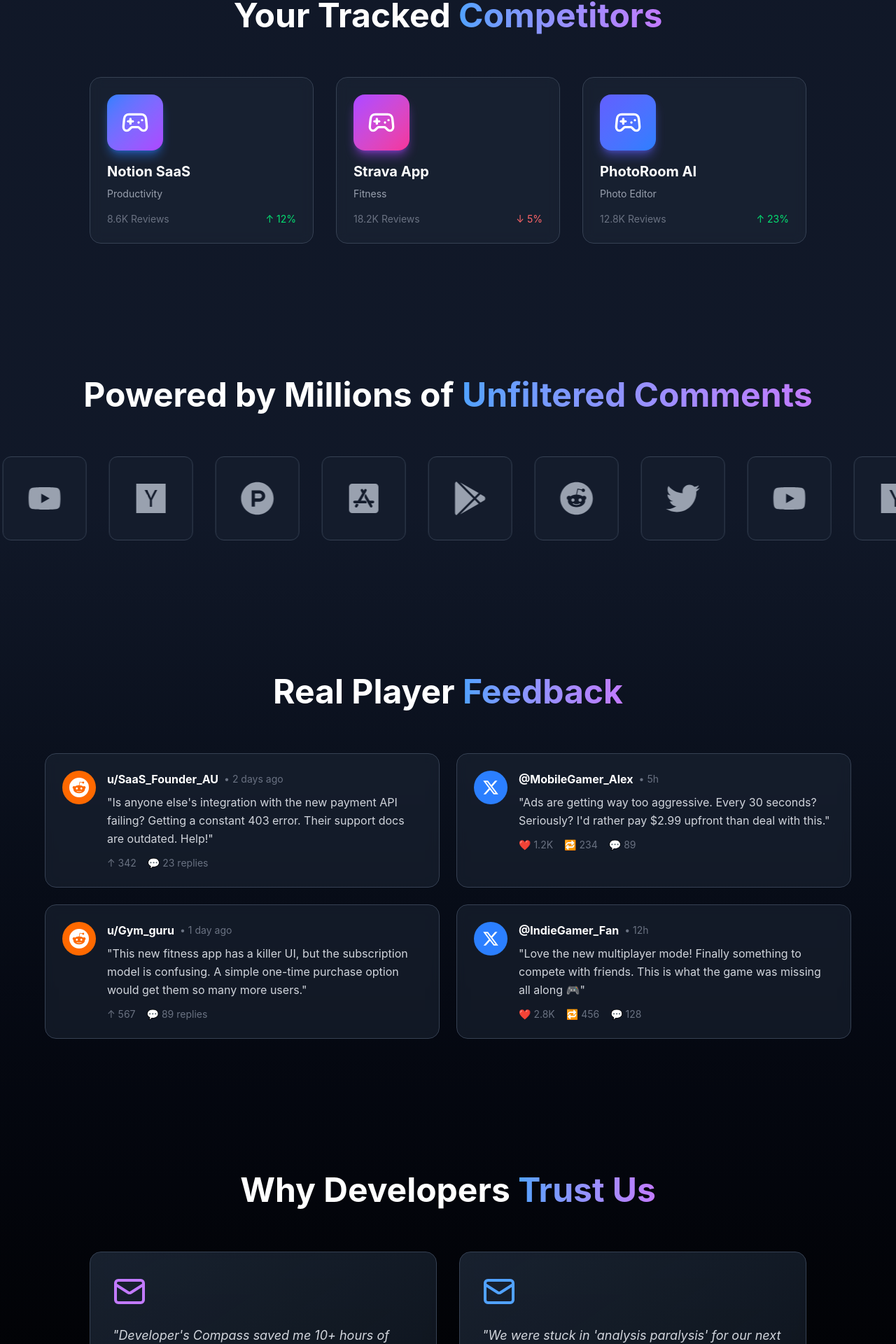
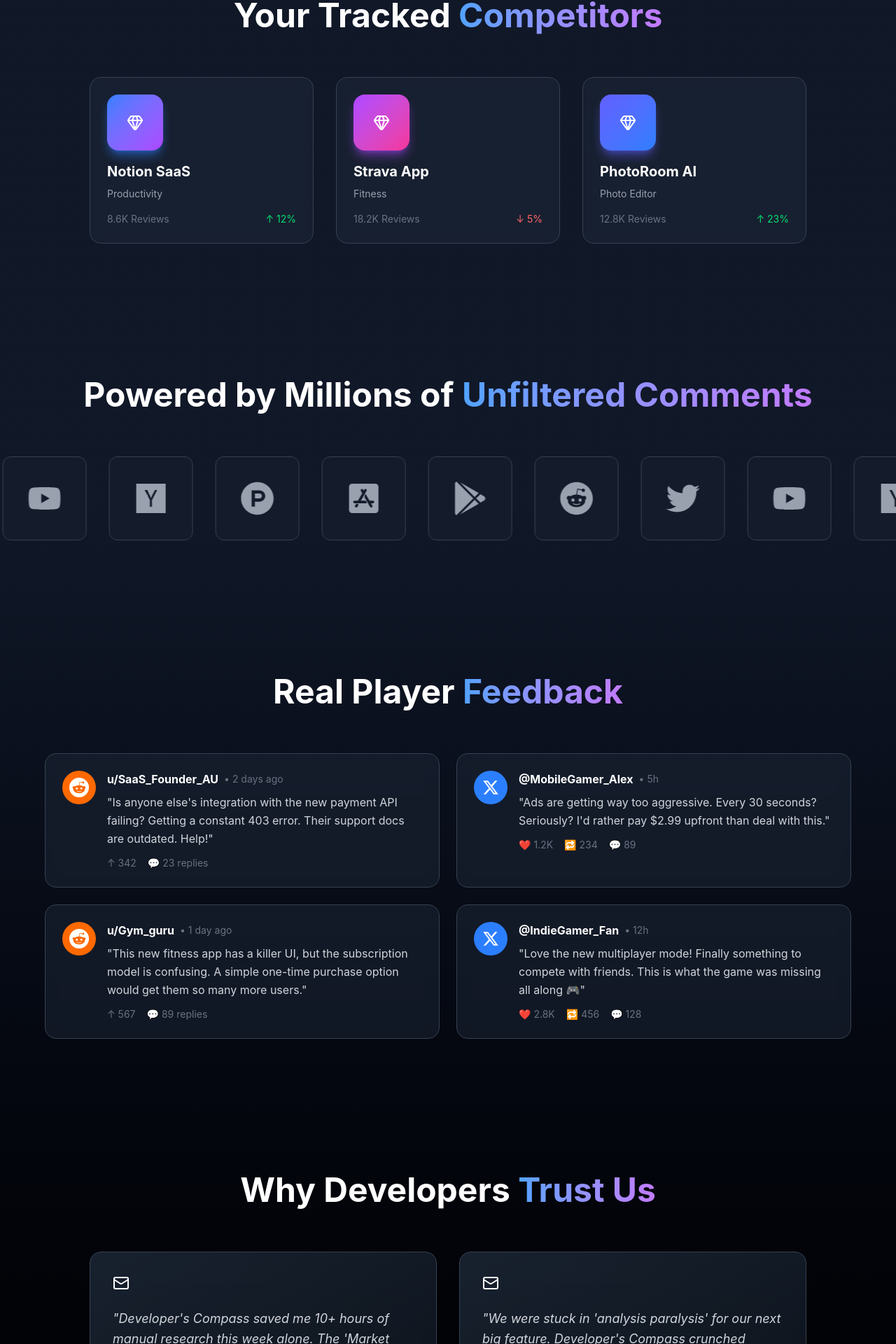
Before and after one commit to EmreeCannn/developer_compass, a React (Vite) app: page / in a window 1280 px wide. Shown: the part 1403-3323 px from the top of the page at 70% size. Built offline with nearby package versions, Linux system fonts and the light colour scheme.

Commit message:
Replaced Lucide icons with inline SVG and optimized UI performance

```diff
--- a/package.json
+++ b/package.json
@@ -11,7 +11,6 @@
   },
   "dependencies": {
     "@tailwindcss/vite": "^4.1.14",
-    "lucide-react": "^0.546.0",
     "react": "^19.1.1",
     "react-dom": "^19.1.1",
     "react-icons": "^5.5.0"
--- a/src/App.tsx
+++ b/src/App.tsx
@@ -1,5 +1,5 @@
 import { useState } from 'react';
-import { Heart, Flame, Lightbulb, Mail, Gamepad2 } from 'lucide-react';
+
 import {
   FaReddit,
   FaTwitter,
@@ -82,7 +82,7 @@
           {/* Card 1 - The Good */}
           <div className="bg-gray-800/50 backdrop-blur-sm border border-gray-700 rounded-2xl p-8 hover:shadow-2xl hover:shadow-green-500/20 transition-all hover:border-green-500/50 group">
             <div className="w-16 h-16 mb-6 rounded-full bg-gradient-to-br from-green-500 to-emerald-500 flex items-center justify-center shadow-lg shadow-green-500/50 group-hover:scale-110 transition-transform">
-              <Heart className="w-8 h-8 text-white" />
+              <svg xmlns="http://www.w3.org/2000/svg" width="24" height="24" viewBox="0 0 24 24" fill="none" stroke="currentColor" stroke-width="2" stroke-linecap="round" stroke-linejoin="round" class="lucide lucide-heart-icon lucide-heart"><path d="M2 9.5a5.5 5.5 0 0 1 9.591-3.676.56.56 0 0 0 .818 0A5.49 5.49 0 0 1 22 9.5c0 2.29-1.5 4-3 5.5l-5.492 5.313a2 2 0 0 1-3 .019L5 15c-1.5-1.5-3-3.2-3-5.5"/></svg>
             </div>
             <h3 className="text-2xl font-bold mb-4 text-green-400">What Customers Love</h3>
             <p className="text-gray-300 leading-relaxed">
@@ -93,8 +93,21 @@
           {/* Card 2 - The Bad */}
           <div className="bg-gray-800/50 backdrop-blur-sm border border-gray-700 rounded-2xl p-8 hover:shadow-2xl hover:shadow-red-500/20 transition-all hover:border-red-500/50 group">
             <div className="w-16 h-16 mb-6 rounded-full bg-gradient-to-br from-red-500 to-orange-500 flex items-center justify-center shadow-lg shadow-red-500/50 group-hover:scale-110 transition-transform">
-              <Flame className="w-8 h-8 text-white" />
-            </div>
+  <svg
+    xmlns="http://www.w3.org/2000/svg"
+    width="24"
+    height="24"
+    viewBox="0 0 24 24"
+    fill="none"
+    stroke="currentColor"
+    strokeWidth="2"
+    strokeLinecap="round"
+    strokeLinejoin="round"
+    className="lucide lucide-flame-icon w-8 h-8 text-white"
+  >
+    <path d="M12 3q1 4 4 6.5t3 5.5a1 1 0 0 1-14 0 5 5 0 0 1 1-3 1 1 0 0 0 5 0c0-2-1.5-3-1.5-5q0-2 2.5-4" />
+  </svg>
+</div>
             <h3 className="text-2xl font-bold mb-4 text-red-400">What Customers Hate</h3>
             <p className="text-gray-300 leading-relaxed">
               Pinpoint game-killing bugs, frustrating ad strategies, and boring level designs from real player feedback.
@@ -104,7 +117,7 @@
           {/* Card 3 - The Opportunity */}
           <div className="bg-gray-800/50 backdrop-blur-sm border border-gray-700 rounded-2xl p-8 hover:shadow-2xl hover:shadow-yellow-500/20 transition-all hover:border-yellow-500/50 group">
             <div className="w-16 h-16 mb-6 rounded-full bg-gradient-to-br from-yellow-500 to-amber-500 flex items-center justify-center shadow-lg shadow-yellow-500/50 group-hover:scale-110 transition-transform">
-              <Lightbulb className="w-8 h-8 text-white" />
+              <svg xmlns="http://www.w3.org/2000/svg" width="24" height="24" viewBox="0 0 24 24" fill="none" stroke="currentColor" stroke-width="2" stroke-linecap="round" stroke-linejoin="round" class="lucide lucide-lightbulb-icon lucide-lightbulb"><path d="M15 14c.2-1 .7-1.7 1.5-2.5 1-.9 1.5-2.2 1.5-3.5A6 6 0 0 0 6 8c0 1 .2 2.2 1.5 3.5.7.7 1.3 1.5 1.5 2.5"/><path d="M9 18h6"/><path d="M10 22h4"/></svg>
             </div>
             <h3 className="text-2xl font-bold mb-4 text-yellow-400">Market Gaps & Opportunities</h3>
             <p className="text-gray-300 leading-relaxed">
@@ -127,7 +140,7 @@
           {/* App 1 */}
           <div className="bg-gray-800/50 backdrop-blur-sm border border-gray-700 rounded-2xl p-6 hover:shadow-2xl hover:shadow-blue-500/20 transition-all hover:border-blue-500/50">
             <div className="w-20 h-20 mb-4 rounded-2xl bg-gradient-to-br from-blue-500 to-purple-500 flex items-center justify-center shadow-lg shadow-blue-500/50">
-              <Gamepad2 className="w-10 h-10 text-white" />
+              <svg xmlns="http://www.w3.org/2000/svg" width="24" height="24" viewBox="0 0 24 24" fill="none" stroke="currentColor" stroke-width="2" stroke-linecap="round" stroke-linejoin="round" class="lucide lucide-gem-icon lucide-gem"><path d="M10.5 3 8 9l4 13 4-13-2.5-6"/><path d="M17 3a2 2 0 0 1 1.6.8l3 4a2 2 0 0 1 .013 2.382l-7.99 10.986a2 2 0 0 1-3.247 0l-7.99-10.986A2 2 0 0 1 2.4 7.8l2.998-3.997A2 2 0 0 1 7 3z"/><path d="M2 9h20"/></svg>
             </div>
             <h3 className="text-xl font-bold mb-2 text-white">Notion SaaS</h3>
             <p className="text-gray-400 text-sm mb-4">Productivity</p>
@@ -140,7 +153,7 @@
           {/* App 2 */}
           <div className="bg-gray-800/50 backdrop-blur-sm border border-gray-700 rounded-2xl p-6 hover:shadow-2xl hover:shadow-purple-500/20 transition-all hover:border-purple-500/50">
             <div className="w-20 h-20 mb-4 rounded-2xl bg-gradient-to-br from-purple-500 to-pink-500 flex items-center justify-center shadow-lg shadow-purple-500/50">
-              <Gamepad2 className="w-10 h-10 text-white" />
+              <svg xmlns="http://www.w3.org/2000/svg" width="24" height="24" viewBox="0 0 24 24" fill="none" stroke="currentColor" stroke-width="2" stroke-linecap="round" stroke-linejoin="round" class="lucide lucide-gem-icon lucide-gem"><path d="M10.5 3 8 9l4 13 4-13-2.5-6"/><path d="M17 3a2 2 0 0 1 1.6.8l3 4a2 2 0 0 1 .013 2.382l-7.99 10.986a2 2 0 0 1-3.247 0l-7.99-10.986A2 2 0 0 1 2.4 7.8l2.998-3.997A2 2 0 0 1 7 3z"/><path d="M2 9h20"/></svg>
             </div>
             <h3 className="text-xl font-bold mb-2 text-white">Strava App</h3>
             <p className="text-gray-400 text-sm mb-4">Fitness</p>
@@ -153,7 +166,7 @@
           {/* App 3 */}
           <div className="bg-gray-800/50 backdrop-blur-sm border border-gray-700 rounded-2xl p-6 hover:shadow-2xl hover:shadow-indigo-500/20 transition-all hover:border-indigo-500/50">
             <div className="w-20 h-20 mb-4 rounded-2xl bg-gradient-to-br from-indigo-500 to-blue-500 flex items-center justify-center shadow-lg shadow-indigo-500/50">
-              <Gamepad2 className="w-10 h-10 text-white" />
+              <svg xmlns="http://www.w3.org/2000/svg" width="24" height="24" viewBox="0 0 24 24" fill="none" stroke="currentColor" stroke-width="2" stroke-linecap="round" stroke-linejoin="round" class="lucide lucide-gem-icon lucide-gem"><path d="M10.5 3 8 9l4 13 4-13-2.5-6"/><path d="M17 3a2 2 0 0 1 1.6.8l3 4a2 2 0 0 1 .013 2.382l-7.99 10.986a2 2 0 0 1-3.247 0l-7.99-10.986A2 2 0 0 1 2.4 7.8l2.998-3.997A2 2 0 0 1 7 3z"/><path d="M2 9h20"/></svg>
             </div>
             <h3 className="text-xl font-bold mb-2 text-white">PhotoRoom AI</h3>
             <p className="text-gray-400 text-sm mb-4">Photo Editor</p>
@@ -399,7 +412,7 @@
           {/* Testimonial 1 */}
           <div className="bg-gradient-to-br from-gray-800/80 to-gray-800/40 backdrop-blur-sm border border-gray-700 rounded-2xl p-8 hover:shadow-2xl hover:shadow-purple-500/20 transition-all">
             <div className="mb-6">
-              <Mail className="w-12 h-12 text-purple-400" />
+              <svg xmlns="http://www.w3.org/2000/svg" width="24" height="24" viewBox="0 0 24 24" fill="none" stroke="currentColor" stroke-width="2" stroke-linecap="round" stroke-linejoin="round" class="lucide lucide-mail-icon lucide-mail"><path d="m22 7-8.991 5.727a2 2 0 0 1-2.009 0L2 7"/><rect x="2" y="4" width="20" height="16" rx="2"/></svg>
             </div>
             <p className="text-lg text-gray-300 mb-6 leading-relaxed italic">
               "Developer's Compass saved me 10+ hours of manual research this week alone.
@@ -411,7 +424,7 @@
           {/* Testimonial 2 */}
           <div className="bg-gradient-to-br from-gray-800/80 to-gray-800/40 backdrop-blur-sm border border-gray-700 rounded-2xl p-8 hover:shadow-2xl hover:shadow-purple-500/20 transition-all">
             <div className="mb-6">
-              <Mail className="w-12 h-12 text-blue-400" />
+              <svg xmlns="http://www.w3.org/2000/svg" width="24" height="24" viewBox="0 0 24 24" fill="none" stroke="currentColor" stroke-width="2" stroke-linecap="round" stroke-linejoin="round" class="lucide lucide-mail-icon lucide-mail"><path d="m22 7-8.991 5.727a2 2 0 0 1-2.009 0L2 7"/><rect x="2" y="4" width="20" height="16" rx="2"/></svg>
             </div>
             <p className="text-lg text-gray-300 mb-6 leading-relaxed italic">
               "We were stuck in 'analysis paralysis' for our next big feature.
```
Also changed, not shown: 1 other file (tests, documents, lock files or other folders).
